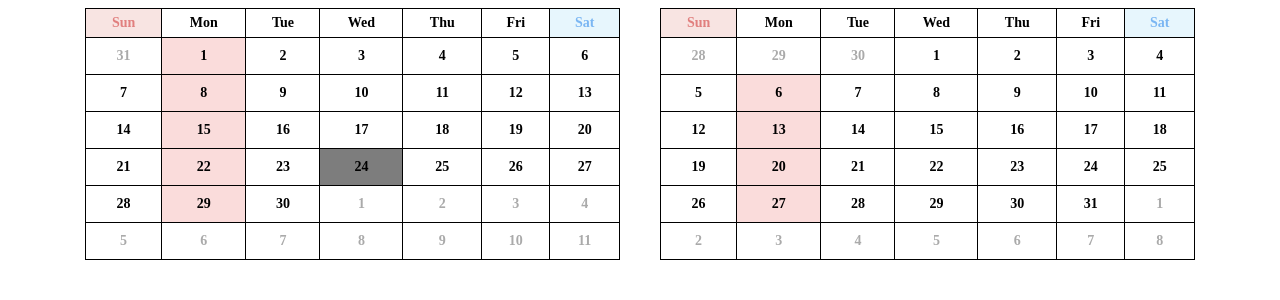
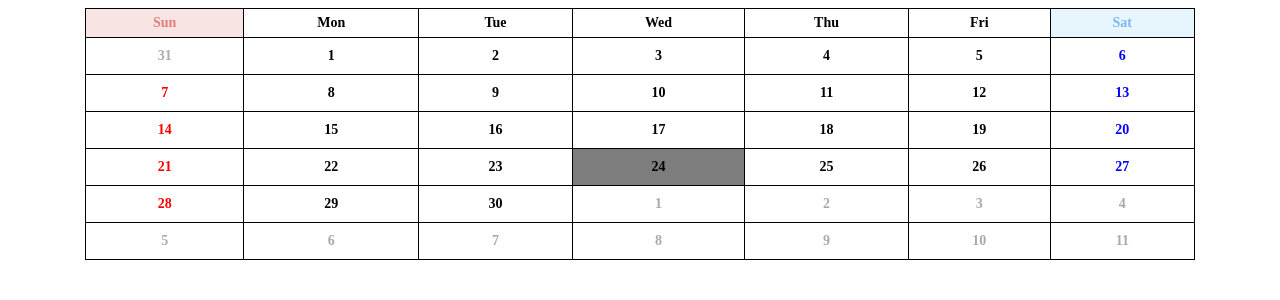
Before and after one commit to Kouki-Kasagawa/study_log_analysis, a Flask app: page /calendar in a window 1280 px wide. Shown: the top 300 px of the page. Run offline with Flask 3, Linux system fonts and the light colour scheme.

Commit message:
ログの修正

```diff
--- a/Todo/app.py
+++ b/Todo/app.py
@@ -9,10 +9,11 @@ def index():
 
     con = sqlite3.connect(DATABASE)
     db_study = con.execute('SELECT * FROM study').fetchall()
+    con.close()
     study = []
 
     for row in db_study:
-        study.append({'how_long': row[0],'time': row[1],'status': row[2]})
+        study.append({'id': row[0],'how_long': row[1],'stydy_time': row[2],'status': row[3]})
 
     return render_template(
         'index.html',
@@ -30,13 +31,15 @@ def calendar():
 @app.route("/register_study", methods=["POST"])
 def register_study():
     how_long = request.form["how_long"]
-    time = request.form["time"]
+    study_time = request.form["study_time"]
     status = request.form["status"]
 
 
     con = sqlite3.connect(DATABASE)
-    con.execute('INSERT INTO study VALUES(?, ?, ?)',
-                [how_long, time, status])
+    con.execute(
+        'INSERT INTO study (how_long, study_time, status) VALUES (?, ?, ?)',
+        (how_long, study_time, status)
+    )
     con.commit()
     con.close()
 
@@ -49,7 +52,7 @@ def register_schedule_and_task():
     title = request.form["title"]
     memo = request.form["memo"]
     date = request.form["date"]
-    category = request.form["category"]
+    category = request.form.get("category", "")
 
 
     con = sqlite3.connect(DATABASE)
@@ -62,7 +65,20 @@ def register_schedule_and_task():
 
     return redirect(url_for('index'))
 
+@app.route("/delete", methods=["POST"])
+def delete():
+    ids = request.form.getlist("delete_ids")
 
+    con = sqlite3.connect(DATABASE)
+    if ids:
+        con.execute(
+            f"DELETE FROM study WHERE id IN ({','.join(['?']*len(ids))})",
+            ids
+        )
+    con.commit()
+    con.close()
+
+    return redirect("/")
 
 if __name__ == "__main__":
     app.run(debug=True)
--- a/Todo/static/css/calendar_color.css
+++ b/Todo/static/css/calendar_color.css
@@ -2,8 +2,8 @@
     margin: 0 auto;
     max-width: 1110px;
     display: grid;
-    grid-template-columns: repeat(2, 1fr);
-    gap: 40px;
+    /* grid-template-columns: repeat(2, 1fr);
+    gap: 40px; */
 }
 @media (max-width: 767.98px) {
     .calendar-wrap {
@@ -56,3 +56,11 @@
 .calendar .off {
     background-color: #fadcdb;
 }
+
+td:first-child{
+    color: red;
+}
+
+td:last-child{
+    color: blue;
+}
--- a/Todo/static/js/script.js
+++ b/Todo/static/js/script.js
@@ -1,10 +1,13 @@
-const date = new Date();
-const today = date.getDate();
-const currentMonth = date.getMonth();
+const date = new Date();  //日付を初期化
+const today = date.getDate(); //今月
+const currentMonth = date.getMonth();　//月
+const nowYear = date.getFullYear()//年
 
 function createCalendar(month) {
-    const monthDays = ["Sun", "Mon", "Tue", "Wed", "Thu", "Fri", "Sat"];
-    let calendarHTML = '<table class="calendar"><thead><tr>';
+    const monthDays = ["Sun", "Mon", "Tue", "Wed", "Thu", "Fri", "Sat"];//月曜から日曜までのクラスを作成
+    let calendarHTML = '';
+    // calendarHTML += `<div><h2>` + nowYear + "年" + currentMonth + `月<h2>`;
+    calendarHTML +=`<table class="calendar"><thead><tr>`;
 
     for (let i = 0; i < 7; i++) {
         if (i === 0) {
@@ -14,38 +17,39 @@ function createCalendar(month) {
         } else {
             calendarHTML += `<th>${monthDays[i]}</th>`;
         }
-    }
+    }// 日曜日（i===０）と土曜日(i===6)の時にはsunクラス、satクラスを付与
+
 
     calendarHTML += '</tr></thead><tbody>';
-
-    const daysInMonth = new Date(date.getFullYear(), month + 1, 0).getDate();
-    const firstDay = new Date(date.getFullYear(), month, 1).getDay();
-
-    const daysInPrevMonth = new Date(date.getFullYear(), month, 0).getDate();
+    //日付の計算を行う
+    const daysInMonth = new Date(date.getFullYear(), month + 1, 0).getDate(); //今月何日まであるか
+    const firstDay = new Date(date.getFullYear(), month, 1).getDay();　//今月何曜日から始まるのか
+    const daysInPrevMonth = new Date(date.getFullYear(), month, 0).getDate();　//先月何日まであったのか
 
     let dayCount = 1;
     let prevDayCount = daysInPrevMonth - firstDay + 1;
 
     for (let i = 0; i < 6; i++) {
+        //行(週)の部分のループ
         calendarHTML += '<tr>';
 
         for (let j = 0; j < 7; j++) {
+            //列（曜日）の部分のループ
             if (i === 0 && j < firstDay) {
+                //先月の残り muteクラスに定義する
                 calendarHTML += `<td class="mute">${prevDayCount}</td>`;
                 prevDayCount++;
             } else if (dayCount > daysInMonth) {
+                //来月の部分　muteクラスに定義する
                 let nextMonthDayCount = dayCount - daysInMonth;
                 calendarHTML += `<td class="mute">${nextMonthDayCount}</td>`;
                 dayCount++;
             } else {
-                // 今日の日付にclassを付ける
+                // 今日の日付　todayクラスを定義する
                 if (dayCount === today && month === currentMonth) {
                     calendarHTML += `<td class="today">${dayCount}</td>`;
                 }
-                // 月曜日にclassを付ける
-                else if (j === 1) {
-                    calendarHTML += `<td class="off">${dayCount}</td>`;
-                } else {
+                else {
                     calendarHTML += `<td>${dayCount}</td>`;
                 }
                 dayCount++;
@@ -59,9 +63,10 @@ function createCalendar(month) {
         }
     }
 
-    calendarHTML += '</tbody></table>';
+    calendarHTML += '</tbody></table></div>';
 
     return calendarHTML;
 }
 
-document.getElementById('calendar').innerHTML = createCalendar(currentMonth) + createCalendar(currentMonth + 1);
+document.getElementById('calendar').innerHTML = createCalendar(currentMonth) ;
+// + createCalendar(currentMonth + 1)
```
Also changed, not shown: Todo/db.py (+16 -1 lines), Todo/templates/index.html (+14 -3 lines).
